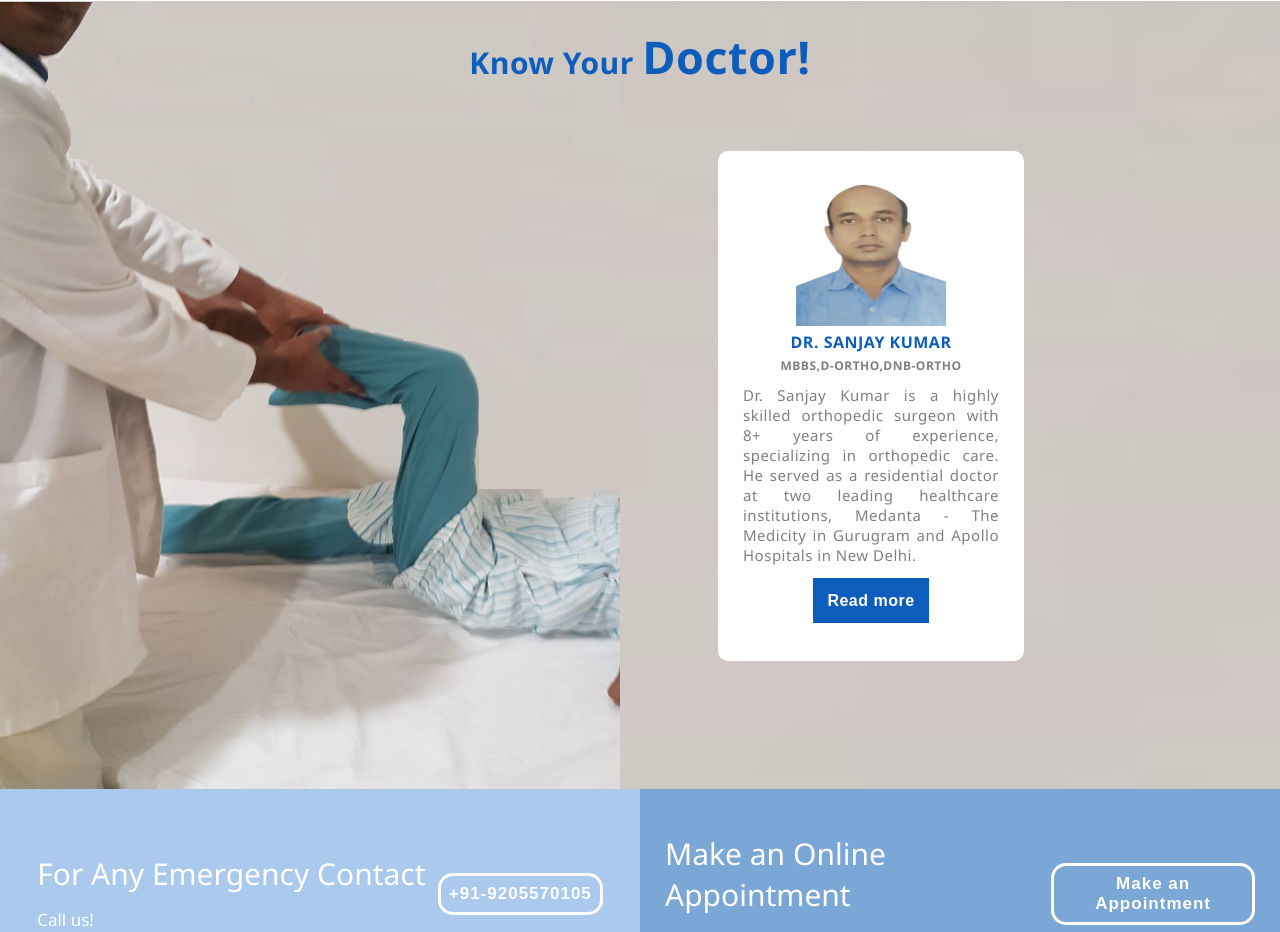
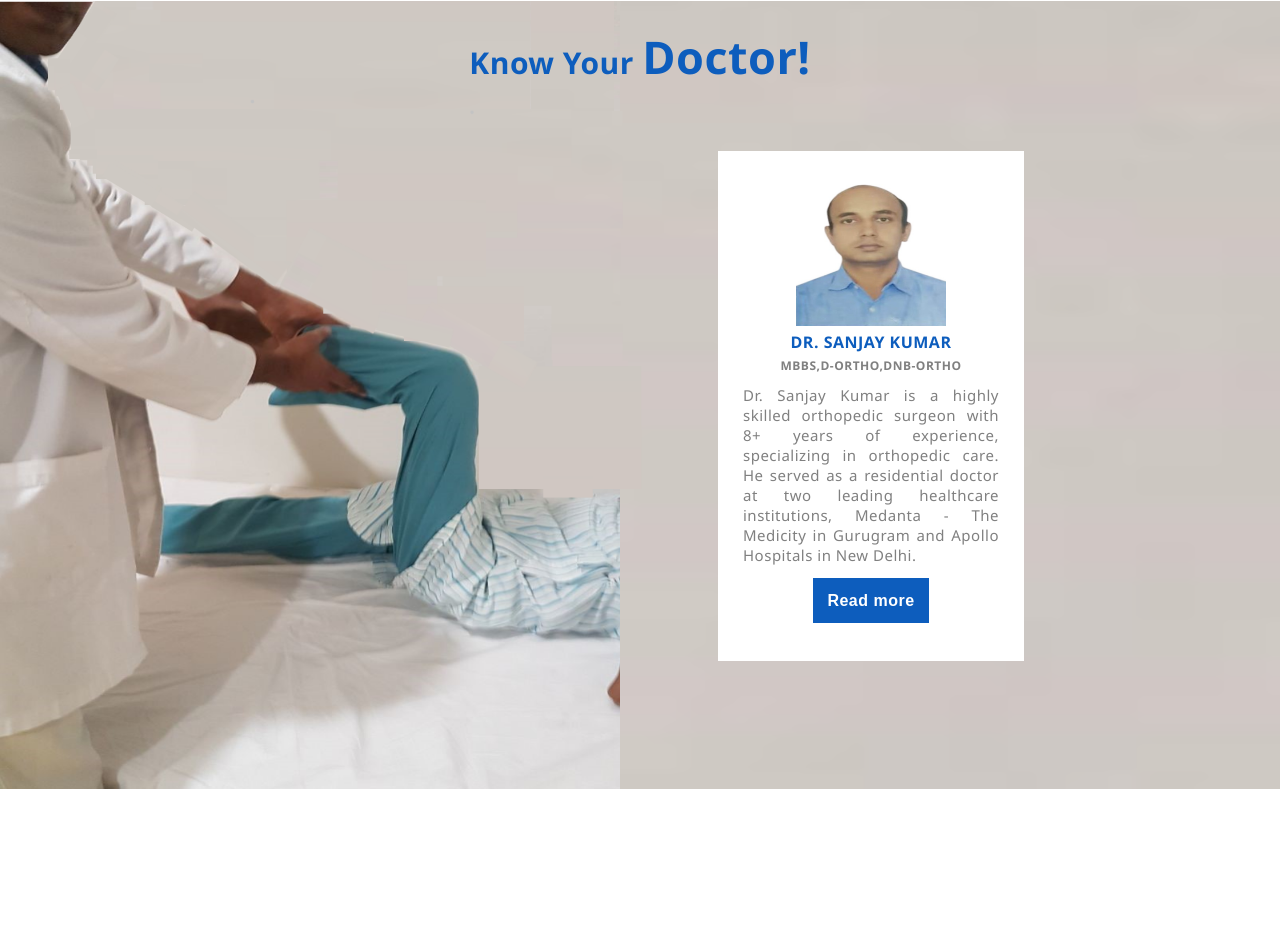
Before and after one commit to saan-saurabh/RP-Clinic, a React (Create React App) app in the folder rp-clinic/: page /home in a window 1280 px wide. Shown: the part 2473-3405 px from the top of the page. Built offline with nearby package versions, Linux system fonts and the light colour scheme.

Commit message:
CSS Change

```diff
--- a/rp-clinic/src/Components/Cards/Doctor.css
+++ b/rp-clinic/src/Components/Cards/Doctor.css
@@ -26,7 +26,6 @@
 .inside{
     width:25%;
     display:block;
-    border-radius: 10px;
     padding:25px;
     background-color: #fff;
 }
--- /dev/null
+++ b/rp-clinic/src/Components/Cards/Dummy.js
@@ -0,0 +1,9 @@
+import React from 'react'
+
+function Dummy() {
+  return (
+    <div style={{width:'100%',height:'25vh'}}></div>
+  )
+}
+
+export default Dummy
--- a/rp-clinic/src/Routes/Home.js
+++ b/rp-clinic/src/Routes/Home.js
@@ -10,6 +10,7 @@ import TestimonialPanel from '../Components/Testimonials/TestimonialPanel'
 import TopScrollButton from '../Components/TopScrollButton/TopScrollButton'
 import CrouselSlider from '../Components/CrouselCard/CrouselSlider'
 import ServiceDemo from '../Components/Cards/ServiceDemo'
+import Dummy from '../Components/Cards/Dummy'
 
 
 function Home() {
@@ -27,6 +28,7 @@ function Home() {
             <BodyDescriptionCardFirst />
             <ServiceDemo/>
             <Doctor />
+            <Dummy/>
             <div className='energency-appointment-panel'>
                 <EmergencyContactCard />
                 <AppointmentComponent isOpen={isOpen} onClose={handleClose} onOpen={handleOpen} />
```
